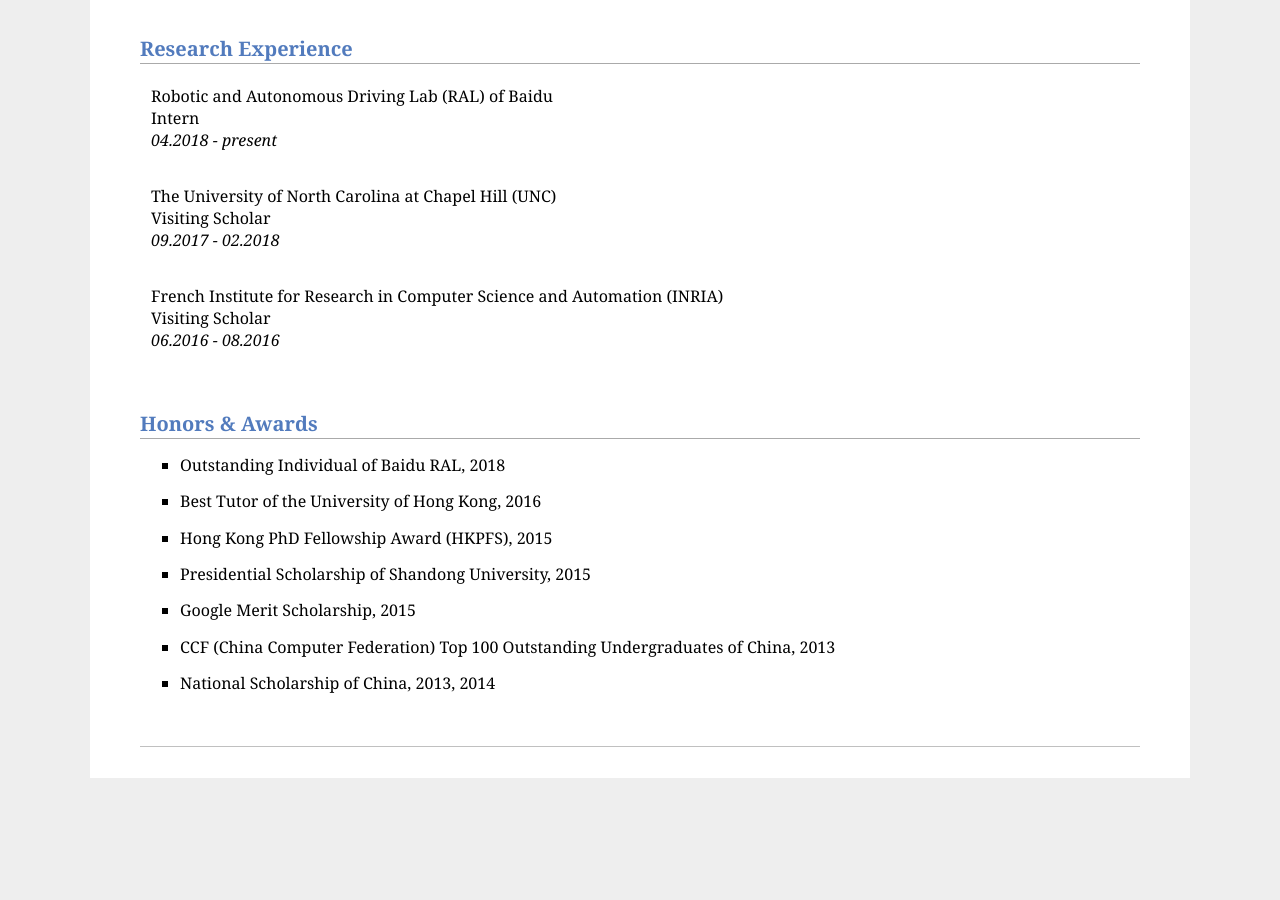
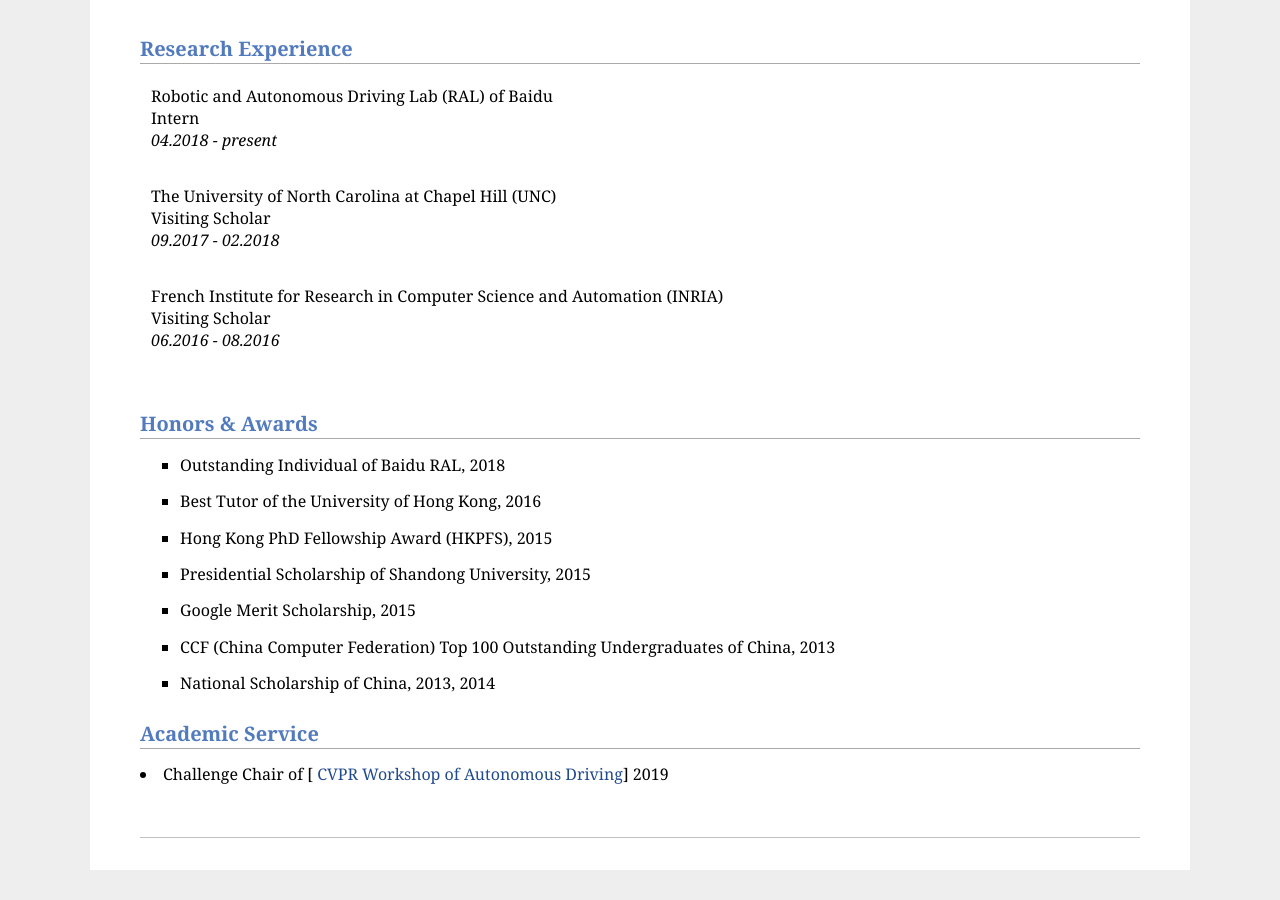
Before and after one commit to AshleyQTDS/AshleyQTDS.github.io, a Jekyll site: the page aboutme.html, which Jekyll copies as it is, in a window 1280 px wide and 900 px high, scrolled down 1765 px. Built offline with Jekyll 4.4.1, drawn with Linux system fonts in a browser that asks for light colours; a script that is not in the unit is left out; before the commit the page ends 2573 px from its top, so only the background shows below that; some of the changed lines change nothing that is shown.

Commit message:
Update aboutme.html

```diff
--- a/aboutme.html
+++ b/aboutme.html
@@ -207,27 +207,8 @@
 <li>National Scholarship of China, 2013, 2014</li>
 </ul>
 
-<!-- <h2>Journal/Conference Reviewer</h2>
-<li>CVPR 2018, ICCV 2017, CVPR 2017, ACCV 2016, AAAI 2015</li>
-<li>IEEE Transactions on Image Processing</li>
-<li>Computer Vision and Image Understanding</li>
-<li>IEEE Transactions on Circuits and Systems for Video Technology</li>
-<li>Pattern Recognition, Neurocomputing, Pattern Recognition Letters, etc.</li>
-
-<h2>Honors &amp; Awards</h2>
-	<ul>
-	<li>Doctoral Consortium Award, ICCV 2015</li>
-	<li><a href="https://cerg1.ugc.edu.hk/hkpfs/index.html"><b>Hong Kong PhD Fellowship</b></a>, 2013-2016</li>
-	<p>This award is established by the Research Grants Council (RGC) of Hong Kong in 2009,<br> the Hong Kong PhD Fellowship Scheme (HKPFS) aims at attracting the best and brightest<br> students in the world to pursue their PhD studies in Hong Kong's institutions. About <br> 130 students are awarded each year.</li></p>
-
-		<li>Postgraduate Education Scholarship, Sun Yat-Sen University, 2010-2012</li>
-		<li>First Prize of Science & Technology Competition, Sun Yat-Sen University, 2009</li>
-		<li>Second Prize Scholarship, Sun Yat-Sen University, 2008-2009</li>
-		<li>First Prize Scholarship, Sun Yat-Sen University, 2007</li>
-		<li><b>National Scholarship</b>, 2007</li>
-		<p>Awarded by Ministry of Education, China. The top 1% students in university are awarded.</p>
-		<li>Guangdong Province Merit Student (Only 1 student in the school), 2006</li>
-	</ul> -->
+<h2>Academic Service</h2>
+<li>Challenge Chair of [<a href="http://wad.ai/index.html"> CVPR Workshop of Autonomous Driving</a>] 2019</li>
 
   <!-- <h2>Teaching</h2>
   <table id="tbTeaching" border="0" width="100%">
```
